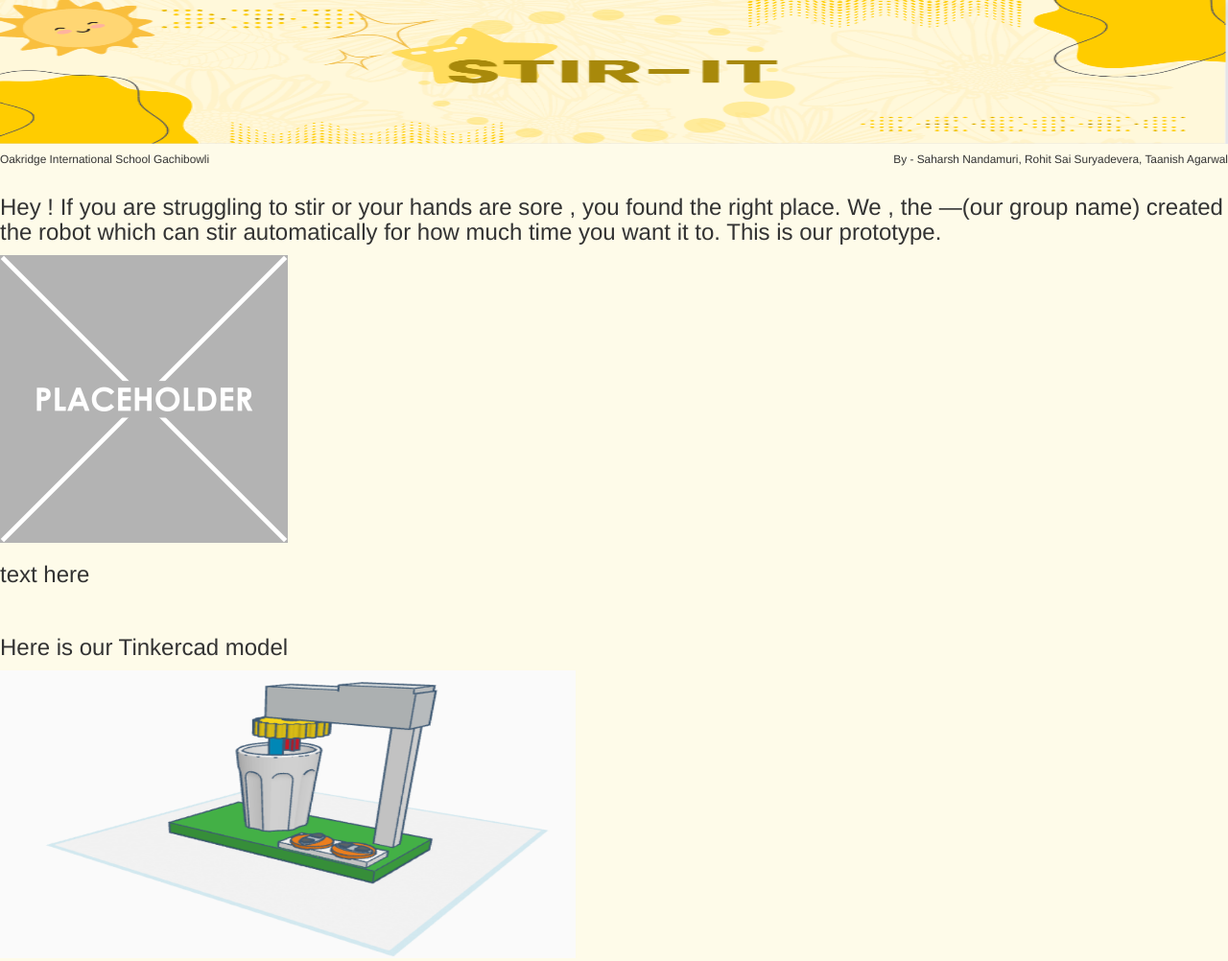
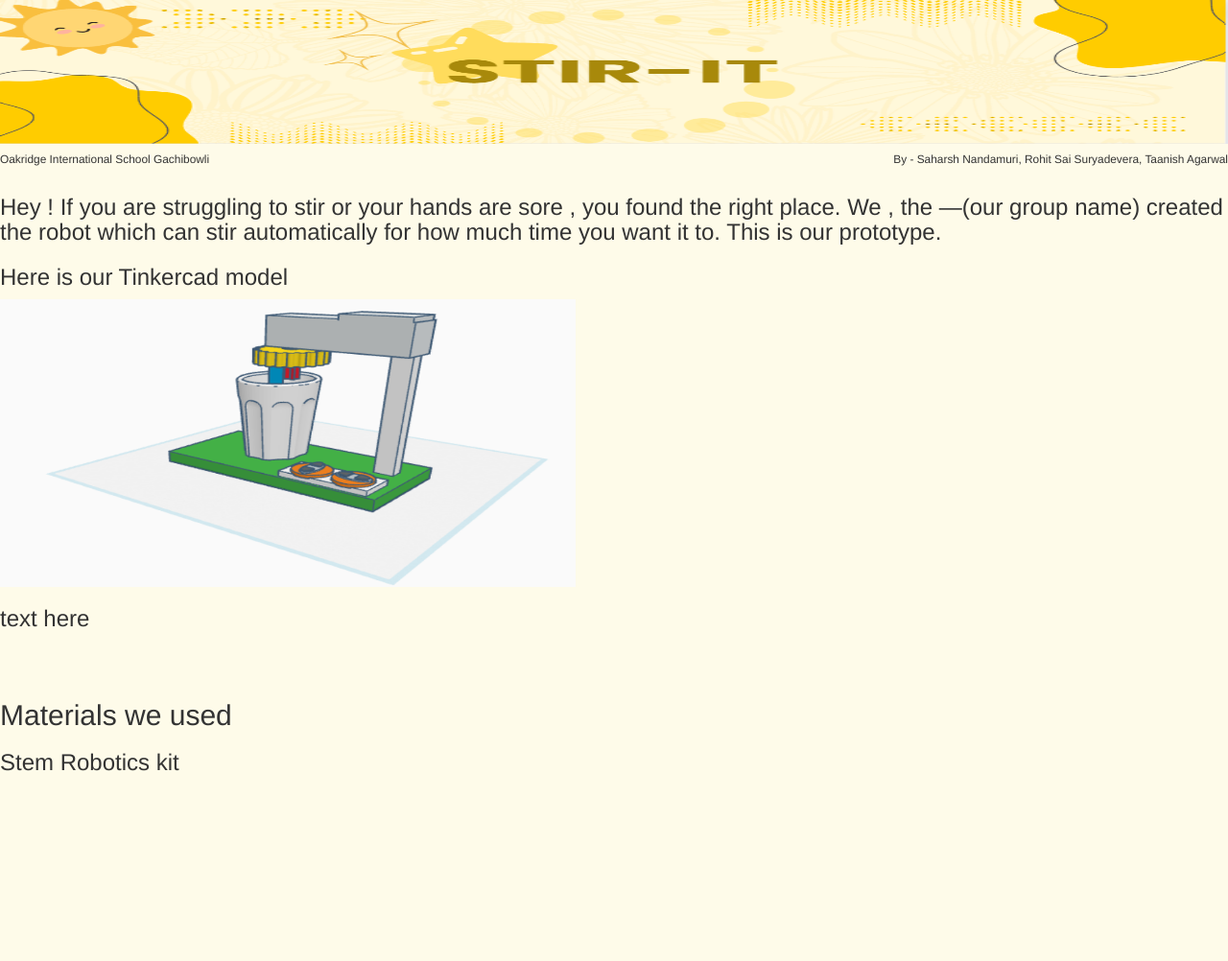
Before and after one commit to Saharsh0/Design-fest-Website, a plain HTML site: page index.html in a window 1280 px wide. Shown: the top 1002 px of the page at 96% size. After the commit the page ends 818 px from the top, so only its background shows below. Drawn offline with nearby package versions, Linux system fonts and the light colour scheme.

Commit message:
Add files via upload

```diff
--- a/index.html
+++ b/index.html
@@ -15,12 +15,6 @@
         group name) created the robot which can stir automatically for how much time you want it to. This is our
         prototype.</h3>
 
-       <!-- Insert drone shot below -->
-    <img src="Placeholder.png" id="img1">
-    <!-- Write somthing about the drone shot -->
-    <h3 id="text">text here</h3>
-
-    <br>
 
     <h3>Here is our Tinkercad model</h3>
     <!-- Insert Tinkercad picture below -->
```
